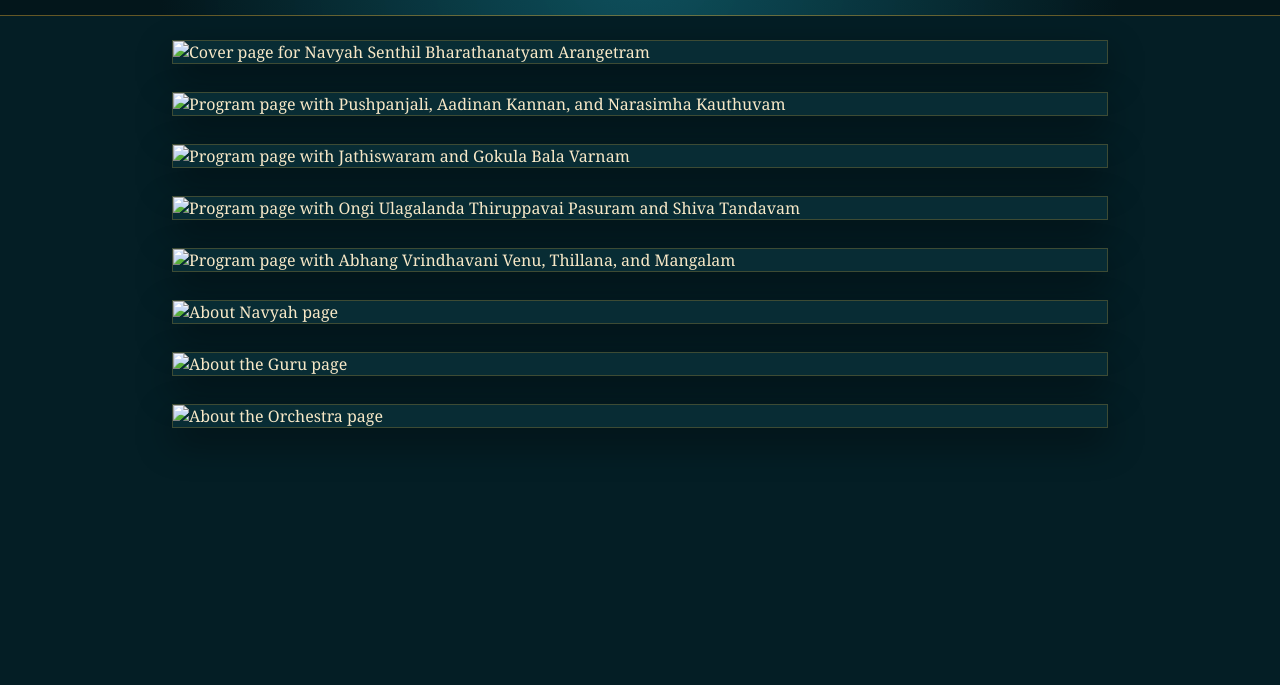
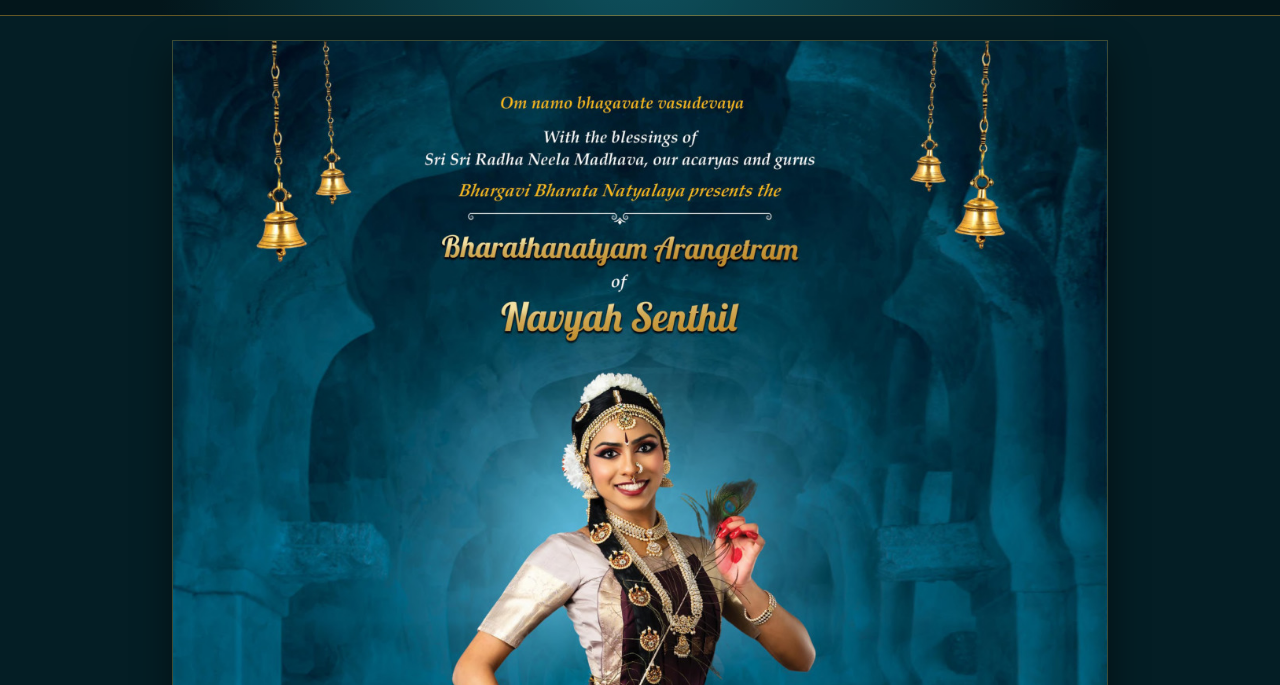
Before and after one commit to Nithinss1/navyah-arangetram, a plain HTML site: page index.html in a window 1280 px wide. Shown: the part 115-800 px from the top of the page. Drawn offline with Linux system fonts and the light colour scheme.

Commit message:
Update index.html

```diff
--- a/index.html
+++ b/index.html
@@ -13,14 +13,14 @@
   </header>
 
   <main class="brochure" aria-label="Arangetram brochure pages">
-    <section class="page"><img src="images/page-1.jpg" alt="Cover page for Navyah Senthil Bharathanatyam Arangetram" /></section>
-    <section class="page"><img src="images/page-2.jpg" alt="Program page with Pushpanjali, Aadinan Kannan, and Narasimha Kauthuvam" /></section>
-    <section class="page"><img src="images/page-3.jpg" alt="Program page with Jathiswaram and Gokula Bala Varnam" /></section>
-    <section class="page"><img src="images/page-4.jpg" alt="Program page with Ongi Ulagalanda Thiruppavai Pasuram and Shiva Tandavam" /></section>
-    <section class="page"><img src="images/page-5.jpg" alt="Program page with Abhang Vrindhavani Venu, Thillana, and Mangalam" /></section>
-    <section class="page"><img src="images/page-6.jpg" alt="About Navyah page" /></section>
-    <section class="page"><img src="images/page-7.jpg" alt="About the Guru page" /></section>
-    <section class="page"><img src="images/page-8.jpg" alt="About the Orchestra page" /></section>
+    <section class="page"><img src="page-1.jpg" alt="Cover page for Navyah Senthil Bharathanatyam Arangetram" /></section>
+    <section class="page"><img src="page-2.jpg" alt="Program page with Pushpanjali, Aadinan Kannan, and Narasimha Kauthuvam" /></section>
+    <section class="page"><img src="page-3.jpg" alt="Program page with Jathiswaram and Gokula Bala Varnam" /></section>
+    <section class="page"><img src="page-4.jpg" alt="Program page with Ongi Ulagalanda Thiruppavai Pasuram and Shiva Tandavam" /></section>
+    <section class="page"><img src="page-5.jpg" alt="Program page with Abhang Vrindhavani Venu, Thillana, and Mangalam" /></section>
+    <section class="page"><img src="page-6.jpg" alt="About Navyah page" /></section>
+    <section class="page"><img src="page-7.jpg" alt="About the Guru page" /></section>
+    <section class="page"><img src="page-8.jpg" alt="About the Orchestra page" /></section>
   </main>
 </body>
 </html>
```
